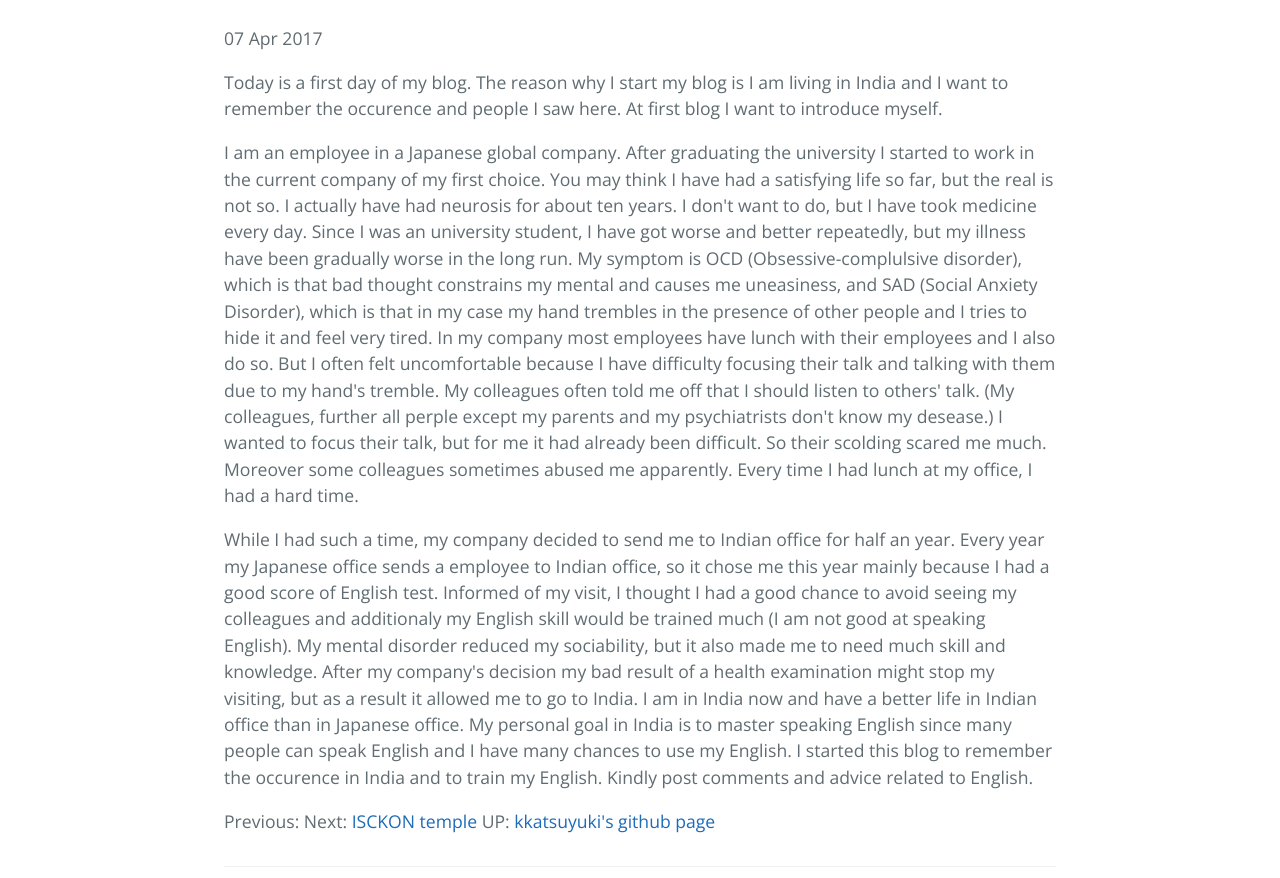
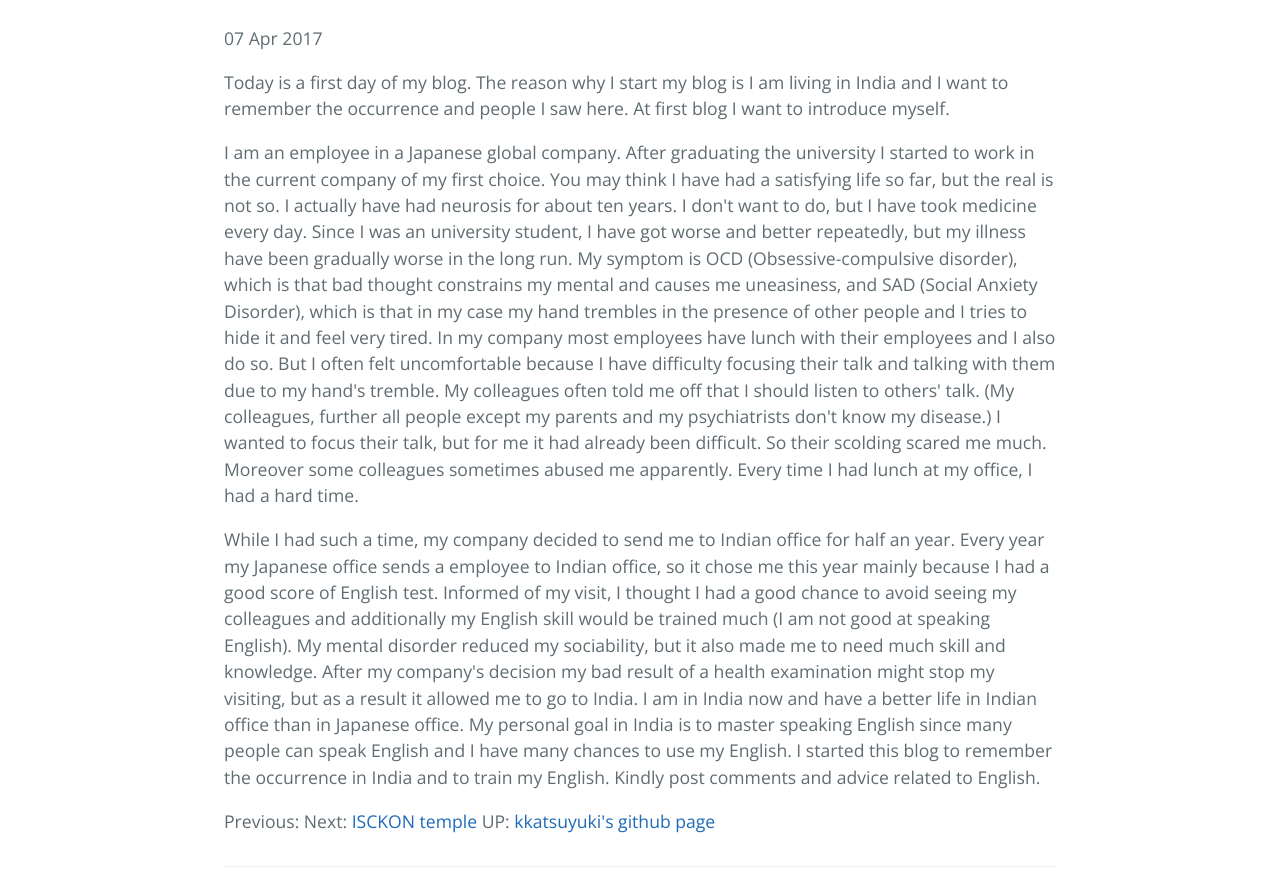
Before and after one commit to kkatsuyuki/kkatsuyuki.github.io, a Jekyll site: the page built from _posts/2017-04-07-introduction.html, in a window 1280 px wide. Shown: the part 447-1325 px from the top of the page. Built offline with Jekyll 4.4.1, drawn with Linux system fonts in a browser that asks for light colours.

Commit message:
modified mis-spelling word

```diff
--- a/_posts/2017-04-07-introduction.html
+++ b/_posts/2017-04-07-introduction.html
@@ -5,7 +5,7 @@ categories: introduction
 
 <p>
 Today is a first day of my blog. The reason why I start my blog is
-I am living in India and I want to remember the occurence and people
+I am living in India and I want to remember the occurrence and people
 I saw here. At first blog I want to introduce myself.
 </p>
 
@@ -17,7 +17,7 @@ I actually have had neurosis for about ten years.
 I don't want to do, but I have took medicine every day.
 Since I was an university student, I have got worse and better repeatedly, but
 my illness have been gradually worse in the long run.
-My symptom is OCD (Obsessive-complulsive disorder), which is that bad thought
+My symptom is OCD (Obsessive-compulsive disorder), which is that bad thought
 constrains my mental and causes me uneasiness, and SAD (Social Anxiety Disorder),
 which is that in my case my hand trembles in the presence of other people and
 I tries to hide it and feel very tired. In my company most employees have lunch
@@ -25,8 +25,8 @@ with their employees and I also do so.
 But I often felt uncomfortable because I have difficulty focusing their
 talk and talking with them due to my hand's tremble.
 My colleagues often told me off that I should listen to others' talk.
-(My colleagues, further all perple except my parents and my psychiatrists don't
-know my desease.) I wanted to focus their talk, but for me it had already been
+(My colleagues, further all people except my parents and my psychiatrists don't
+know my disease.) I wanted to focus their talk, but for me it had already been
 difficult. So their scolding scared me much.
 Moreover some colleagues sometimes abused me apparently.
 Every time I had lunch at my office, I had a hard time.
@@ -38,7 +38,7 @@ for half an year.
 Every year my Japanese office sends a employee to Indian office, so
 it chose me this year mainly because I had a good score of English test.
 Informed of my visit, I thought I had a good chance to
-avoid seeing my colleagues and additionaly my English skill would be trained
+avoid seeing my colleagues and additionally my English skill would be trained
 much (I am not good at speaking English). My mental disorder reduced my sociability,
 but it also made me to need much skill and knowledge.
 After my company's decision my bad result of a health examination might
@@ -46,6 +46,6 @@ stop my visiting, but as a result it allowed me to go to India.
 I am in India now and have a better life in Indian office than in
 Japanese office. My personal goal in India is to master speaking English since
 many people can speak English and I have many chances to use my English.
-I started this blog to remember the occurence in India and to train my English.
+I started this blog to remember the occurrence in India and to train my English.
 Kindly post comments and advice related to English.
 </p>
--- a/_posts/2017-04-09-went-to-isckon.html
+++ b/_posts/2017-04-09-went-to-isckon.html
@@ -3,17 +3,17 @@ title: "ISCKON temple"
 categories: India visit
 ---
 <p>
-In Indian office my company gives an dirver to Japanese resident employees
+In Indian office my company gives an driver to Japanese resident employees
 to go to the office. My driver often encourage me to go sightseeing on Sunday
 because, I think, he wants to make money.
 But actually he seems to know many sightseeing places in Bangalore, so
 I decided to go to ISCKON Temple Bangalore, which is one of the largest ISCKON
-temple in the world. The objective of ISCKON temple is to propagate Kishna
+temple in the world. The objective of ISCKON temple is to propagate Krishna
 consciousness around the world.
 </p>
 
 <p>
-Reaching there with my driver, I was surprized at taking off shoes and socks
+Reaching there with my driver, I was surprised at taking off shoes and socks
 to enter the temple. I tried to think it is Hindu culture and followed it.
 Inside the temple I saw big golden statues of Hindu gods.
 I prayed in the similar way Indian people did.
--- a/_posts/2017-04-16-Indian-rice.html
+++ b/_posts/2017-04-16-Indian-rice.html
@@ -18,7 +18,7 @@ I thought.
 
 <p>
 In the evening I cooked chiken, onion and green pepper which are boiled
-with chinese taste souase. The side dish was well cooked for me.
+with Chinese taste sauce. The side dish was well cooked for me.
 While I cooked, the rice was completed. Then I started to have dinner.
 The side dish is very good, but Indian rice doesn't suit me at all.
 Indian rice totally removed the good taste of my side dish!
--- a/org/_posts/2017-04-09-went-to-isckon.org
+++ b/org/_posts/2017-04-09-went-to-isckon.org
@@ -4,15 +4,15 @@ title: "ISCKON temple"
 categories: India visit
 ---
 #+END_EXPORT
-In Indian office my company gives an dirver to Japanese resident employees
+In Indian office my company gives an driver to Japanese resident employees
 to go to the office. My driver often encourage me to go sightseeing on Sunday
 because, I think, he wants to make money.
 But actually he seems to know many sightseeing places in Bangalore, so
 I decided to go to ISCKON Temple Bangalore, which is one of the largest ISCKON
-temple in the world. The objective of ISCKON temple is to propagate Kishna
+temple in the world. The objective of ISCKON temple is to propagate Krishna
 consciousness around the world.
 
-Reaching there with my driver, I was surprized at taking off shoes and socks
+Reaching there with my driver, I was surprised at taking off shoes and socks
 to enter the temple. I tried to think it is Hindu culture and followed it.
 Inside the temple I saw big golden statues of Hindu gods.
 I prayed in the similar way Indian people did.
--- a/org/_posts/2017-04-16-Indian-rice.org
+++ b/org/_posts/2017-04-16-Indian-rice.org
@@ -17,7 +17,7 @@ Only difference is that Indian rice is longer and narrower than Japanese one,
 I thought.
 
 In the evening I cooked chiken, onion and green pepper which are boiled
-with chinese taste souase. The side dish was well cooked for me.
+with Chinese taste sauce. The side dish was well cooked for me.
 While I cooked, the rice was completed. Then I started to have dinner.
 The side dish is very good, but Indian rice doesn't suit me at all.
 Indian rice totally removed the good taste of my side dish!
```
Also changed, not shown: org/_posts/2017-04-07-introduction.org (+6 -6 lines).
